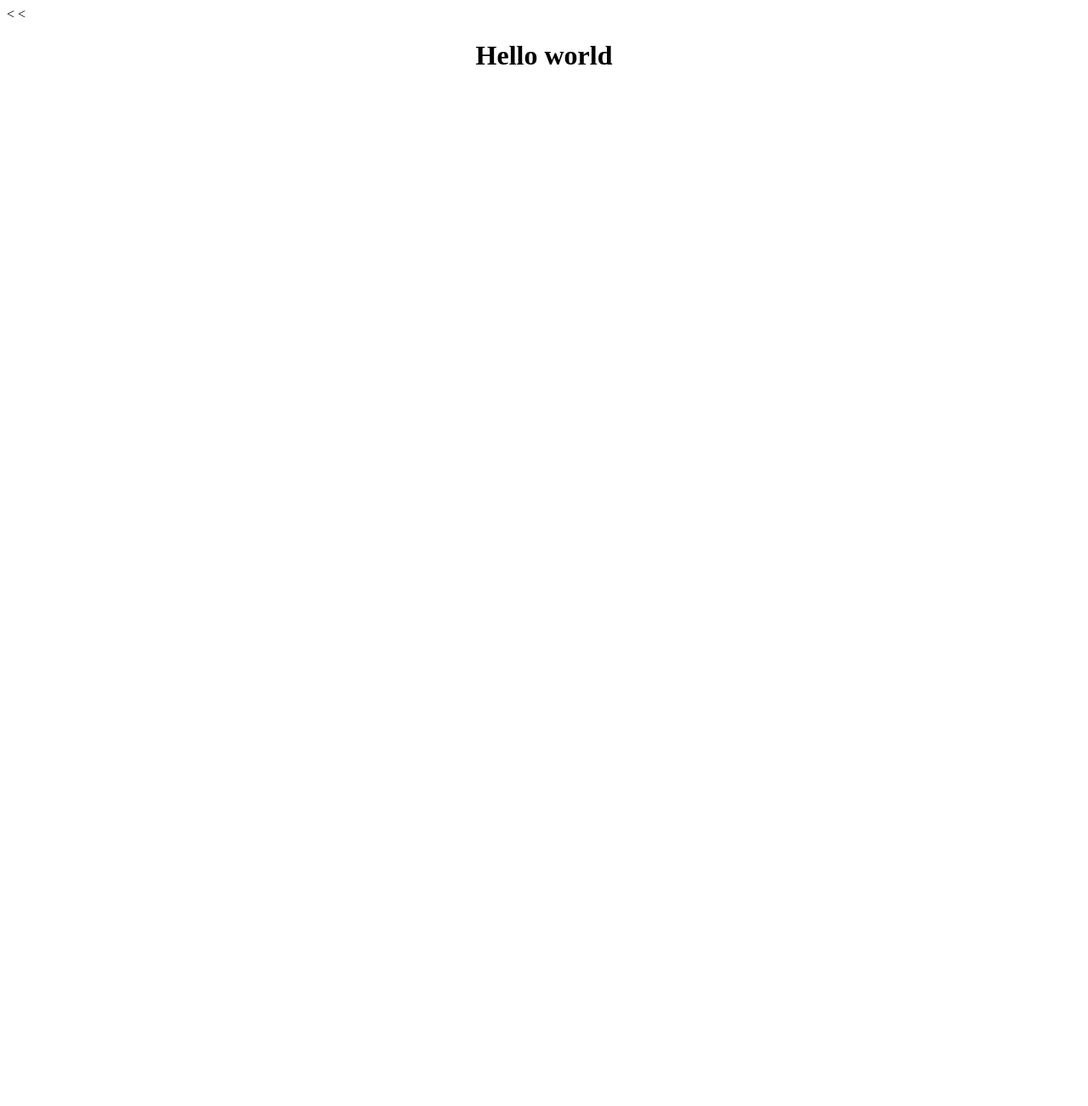
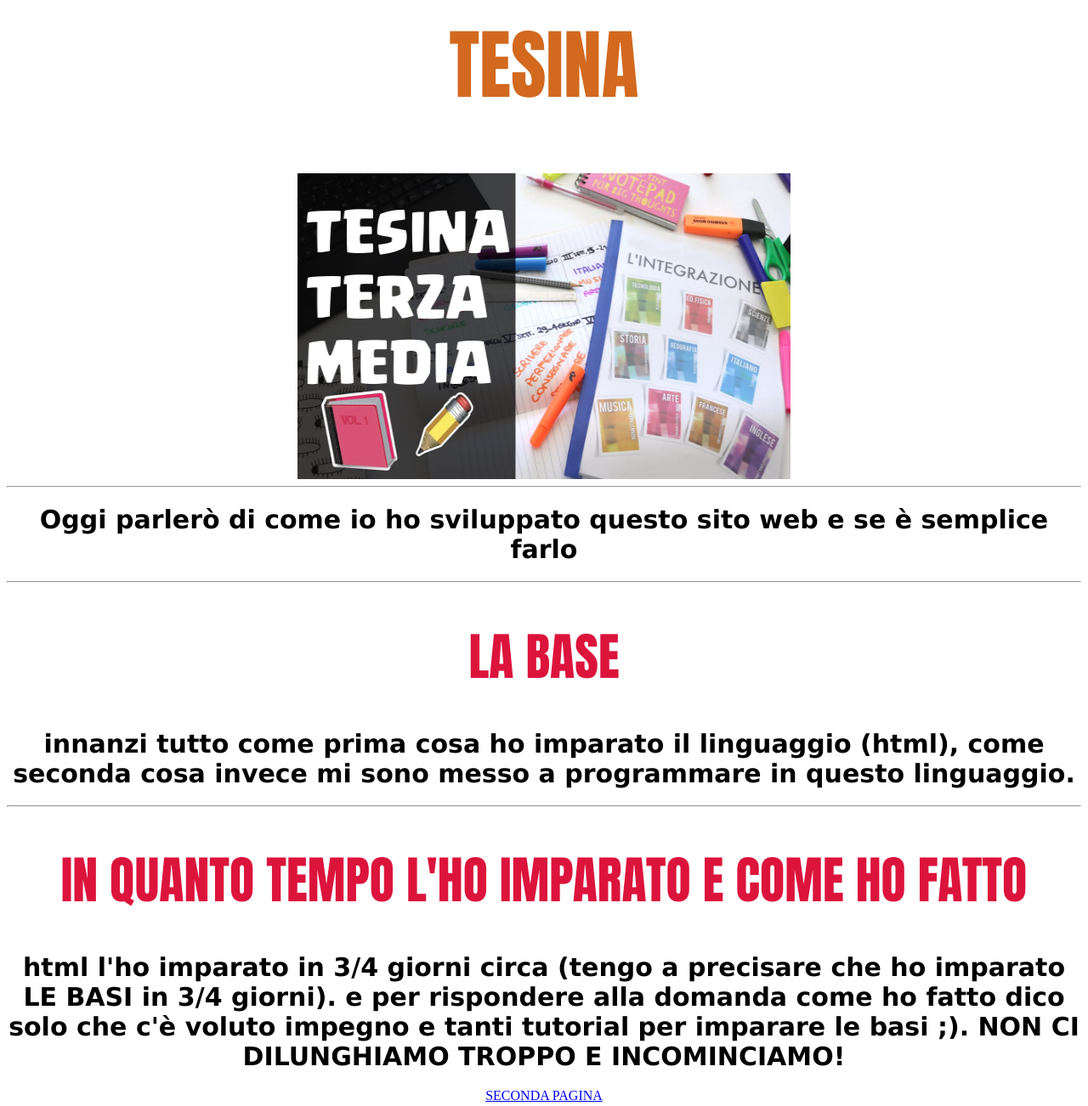
Before and after one commit to Tuxme88/Tuxme88.github.io, a plain HTML site: page index.html in a window 1280 px wide. Shown: the whole page at 85% size. Before the commit the page ends 800 px from the top, so only its background shows below. Drawn offline with Linux system fonts and the light colour scheme.

Commit message:
test 1.1.0

```diff
--- a/index.html
+++ b/index.html
@@ -1,10 +1,23 @@
-<<!DOCTYPE html>
-<html lang="en" dir="ltr">
-  <head>
-    <meta charset="utf-8">
-    <title></title>
-  </head>
-  <body>
-    <<h1><center>Hello world</center></h1>
-  </body>
+<html>
+<head>
+	<title> tesina </title>
+	<link href="stili.css" rel="stylesheet">
+	<link href="sottotitoli.css" rel="stylesheet">
+  <link href="font.css" rel="stylesheet">
+</head>
+	<body>
+	<h1 class="titolo"> TESINA </h1>
+	<center>
+<img src="./foto/fotohome.jpg" width="580" height="360" align="middle" />
+	<center/>
+<hr/>
+<h1 class="font">Oggi parlerò di come io ho sviluppato questo sito web e se è semplice farlo</h1>
+<hr/>
+<h1 class="sottotitoli"> LA BASE </h1>
+<h1 class="font">innanzi tutto come prima cosa ho imparato il linguaggio (html), come seconda cosa invece mi sono messo a programmare in questo linguaggio.</h1>
+<hr/>
+<h1 class="sottotitoli">IN QUANTO TEMPO L'HO IMPARATO E COME HO FATTO</h1>
+<h1 class="font">html l'ho imparato in 3/4 giorni circa (tengo a precisare che ho imparato LE BASI in 3/4 giorni). e per rispondere alla domanda come ho fatto dico
+	solo che c'è voluto impegno e tanti tutorial per imparare le basi ;). NON CI DILUNGHIAMO TROPPO E INCOMINCIAMO!</h1>
+<a href="file:///C:/Users/brand/Desktop/tesina/2paginatesina.html"> SECONDA PAGINA </a>
 </html>
```
